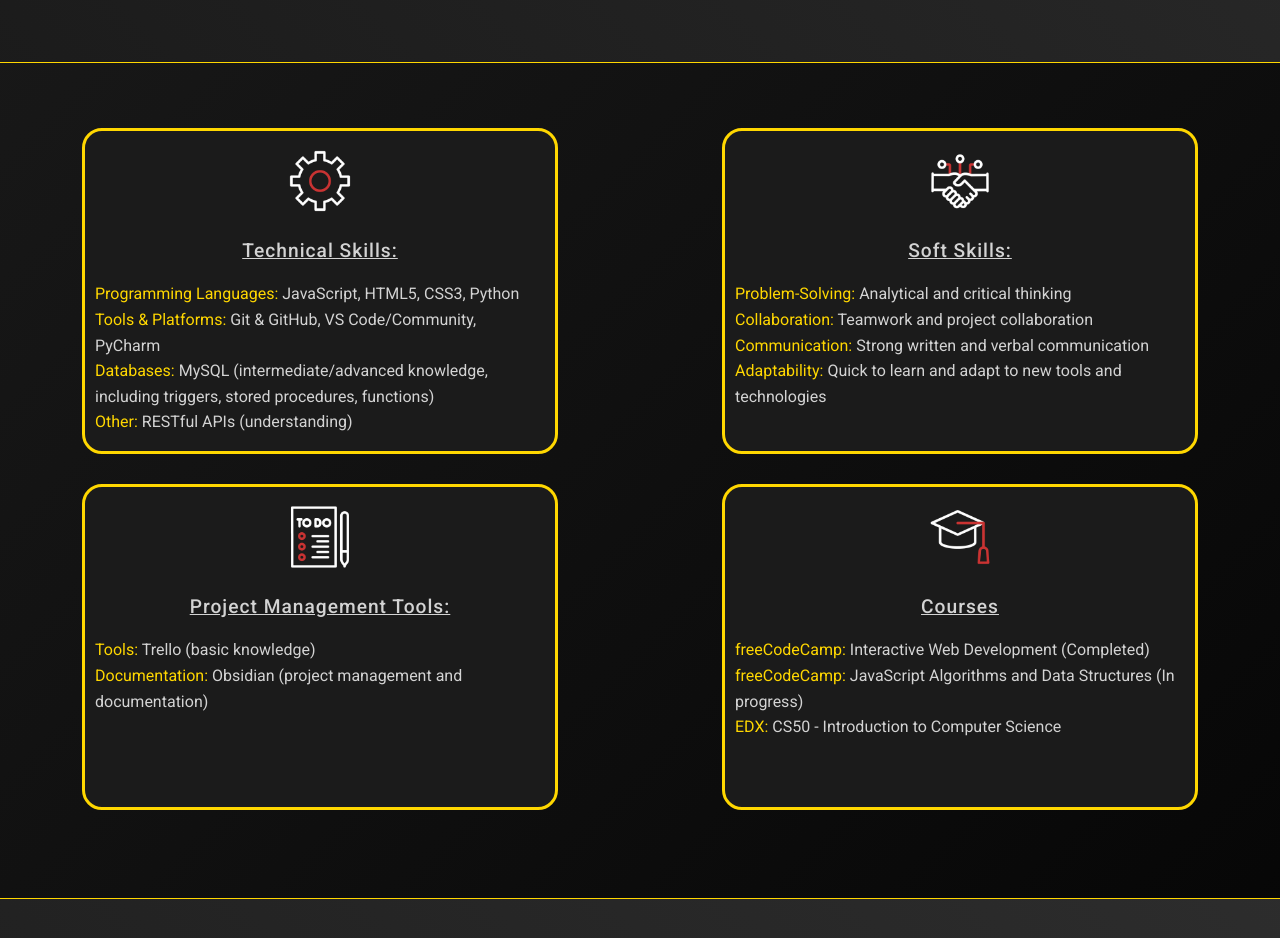
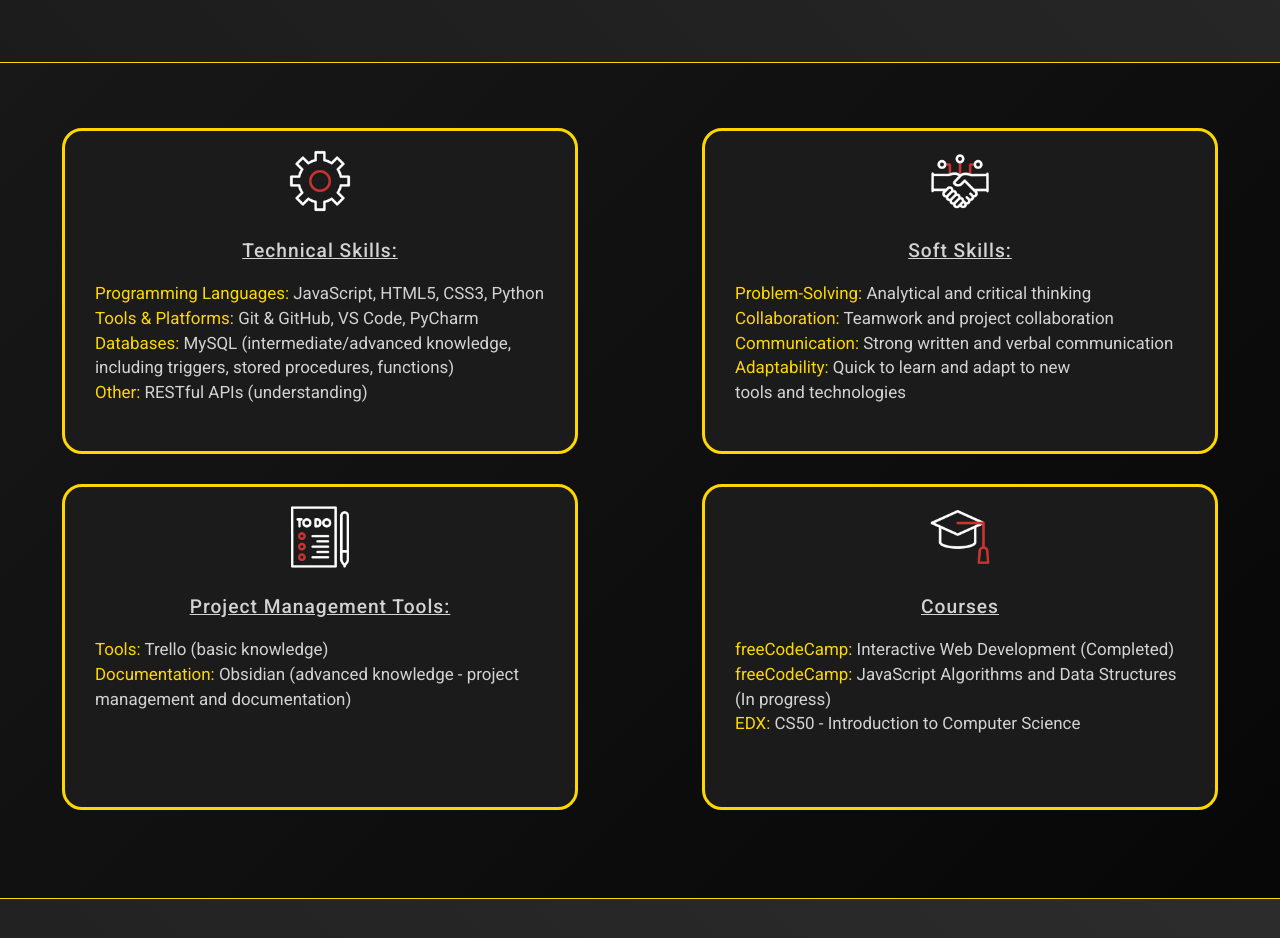
Before and after one commit to Johnny-Klas/Personal_Portfolio_Page, a plain HTML site: page index.html in a window 1280 px wide. Shown: the part 2340-3278 px from the top of the page. Drawn offline with nearby package versions, Linux system fonts and the light colour scheme.

Commit message:
Fixed some typography and animation issues

```diff
--- a/index.html
+++ b/index.html
@@ -95,7 +95,7 @@
                 <p>Technical Skills:</p>
                 <ul>
                     <li><span>Programming Languages:</span> JavaScript, HTML5, CSS3, Python</li>
-                    <li><span>Tools & Platforms:</span> Git & GitHub, VS Code/Community, PyCharm</li>
+                    <li><span>Tools & Platforms:</span> Git & GitHub, VS Code, PyCharm</li>
                     <li><span>Databases:</span> MySQL (intermediate/advanced knowledge, including triggers, stored
                         procedures,
                         functions)</li>
@@ -109,7 +109,7 @@
                     <li><span>Problem-Solving:</span> Analytical and critical thinking</li>
                     <li><span>Collaboration:</span> Teamwork and project collaboration</li>
                     <li><span>Communication:</span> Strong written and verbal communication</li>
-                    <li><span>Adaptability:</span> Quick to learn and adapt to new tools and technologies</li>
+                    <li><span>Adaptability:</span> Quick to learn and adapt to new tools&nbsp;and&nbsp;technologies</li>
                 </ul>
             </div>
             <div class="skill_card">
@@ -117,7 +117,7 @@
                 <p>Project Management Tools:</p>
                 <ul>
                     <li><span>Tools:</span> Trello (basic knowledge)</li>
-                    <li><span>Documentation:</span> Obsidian (project management and documentation)</li>
+                    <li><span>Documentation:</span> Obsidian (advanced knowledge - project management and documentation)</li>
                 </ul>
             </div>
             <div class="skill_card">
--- a/styles.css
+++ b/styles.css
@@ -367,7 +367,7 @@
     max-width: 450px;
     height: 300px;
     border: 3px solid var(--accent);
-    padding: 10px 10px;
+    padding: 10px 30px;
     margin-top: 30px;
     border-radius: 20px;
     background-color: var(--background);
@@ -377,7 +377,8 @@
 
 .skill_card:hover {
     transform: scale(1.1);
-    animation: shake 300ms ease-in-out;
+    animation: shake 500ms ease-in-out;
+    z-index: 100;
 }
 
 @keyframes shake {
@@ -411,7 +412,8 @@
 }
 
 .skill_card li {
-    line-height: 1.6em;
+    line-height: 1.45em;
+    font-size: 1.06em;
 }
 
 .skill_card span {
```
